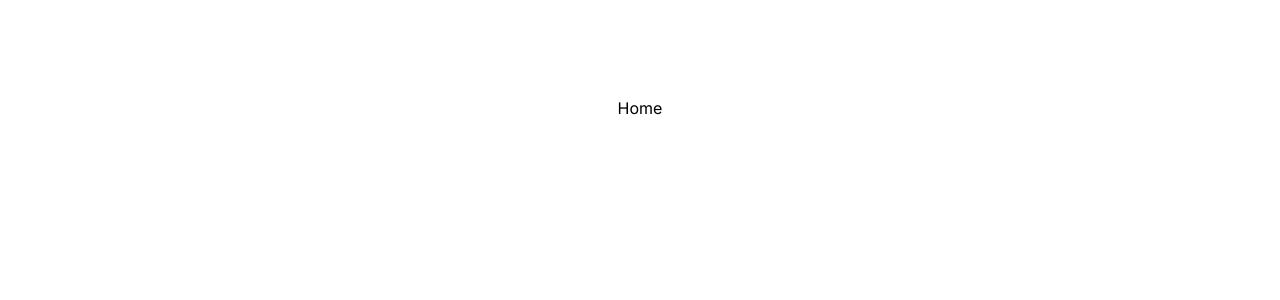
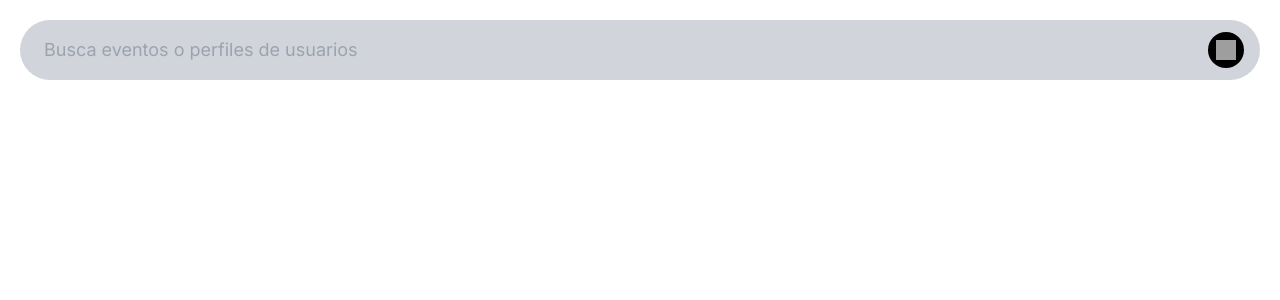
Before and after one commit to SerranoH93/c18-24-ft-node-react, a Next.js app in the folder front/: page / in a window 1280 px wide. Shown: the top 300 px of the page. Built offline with nearby package versions, Linux system fonts and the light colour scheme; grey boxes are pictures that could not be loaded.

Commit message:
searchbar cambios

```diff
--- a/front/src/app/page.tsx
+++ b/front/src/app/page.tsx
@@ -1,9 +1,29 @@
-import Image from "next/image";
+// pages/index.tsx
 
-export default function Home() {
-  return (
-    <main className="flex min-h-screen flex-col items-center justify-between p-24">
-      <h2>Home</h2>
-    </main>
-  );
-}
+import React, { useState } from 'react';
+
+import SearchBar from '@/components/SearchBar';
+const HomePage: React.FC = () => {
+    const [searchInput, setSearchInput] = useState('');
+
+    const handleInputChange = (event: React.ChangeEvent<HTMLInputElement>) => {
+        setSearchInput(event.target.value);
+    };
+
+    const handleSearchButtonClick = () => {
+        console.log('Searching for:', searchInput);
+    };
+
+    return (
+        <div className="p-5">
+
+            <SearchBar
+                handleInput={handleInputChange}
+                handleButton={handleSearchButtonClick}
+                input={searchInput}
+            />
+        </div>
+    );
+};
+
+export default HomePage;
--- /dev/null
+++ b/front/src/components/SearchBar.tsx
@@ -0,0 +1,29 @@
+// components/SearchBar.tsx
+
+import React from 'react';
+
+interface SearchBarProps {
+    handleInput: (event: React.ChangeEvent<HTMLInputElement>) => void;
+    handleButton: () => void;
+    input: string;
+}
+
+const SearchBar: React.FC<SearchBarProps> = ({ handleInput, handleButton, input }) => {
+    return (
+        <div className="flex items-center bg-gray-300 rounded-full px-4 py-2">
+            <input
+                className="flex-grow bg-transparent border-none p-2 text-lg rounded-full outline-none"
+                type='text'
+                name='search'
+                id='search'
+                onChange={handleInput}
+                value={input}
+                placeholder='Busca eventos o perfiles de usuarios'/>
+            <button className="bg-black rounded-full p-2 ml-2 flex items-center justify-center" onClick={handleButton}>
+                <img src="/search-icon.svg" alt="Search" className="w-5 h-5" />
+            </button>
+        </div>
+    );
+};
+
+export default SearchBar;
```
